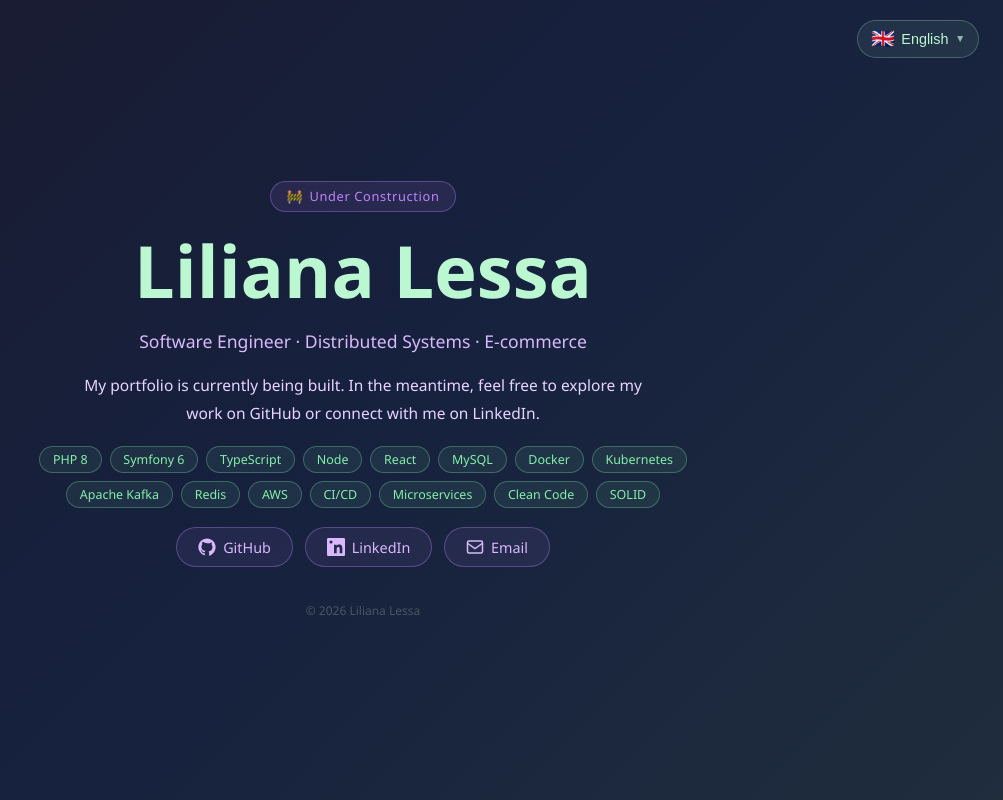
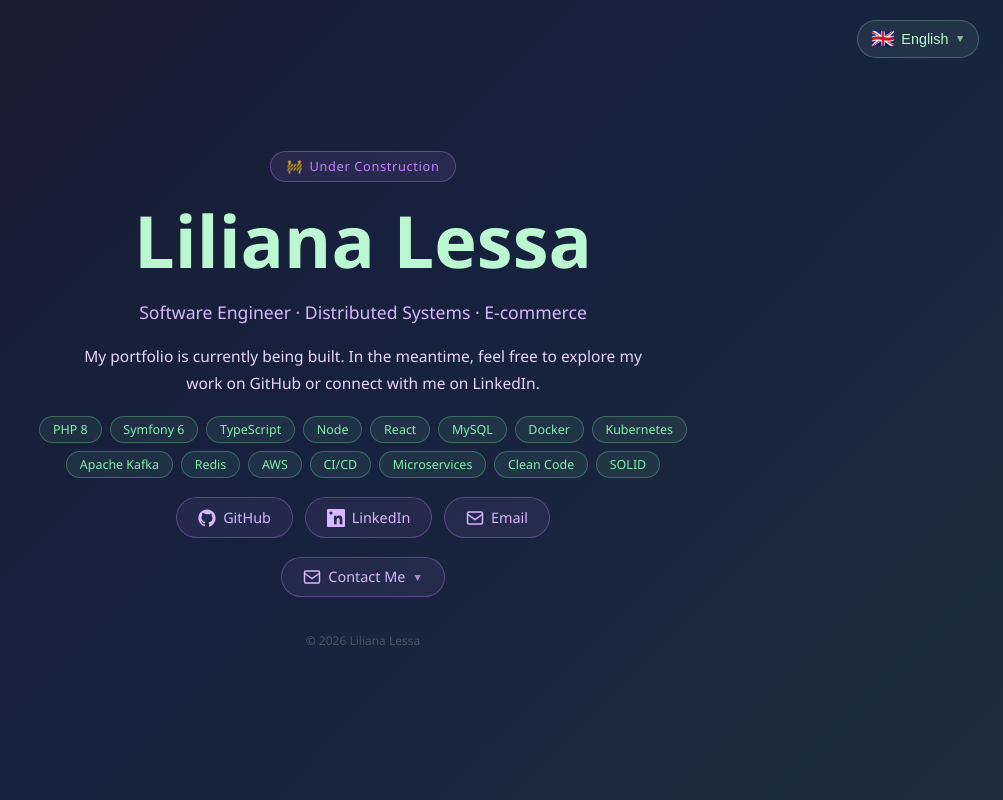
Before and after one commit to LilianaLessa/lilianalessa.github.io, a React (Vite) app: page / in a window 1280 px wide. Shown: the whole page, without its empty margins (277-1280 px from the left). Built offline with nearby package versions, Linux system fonts and the light colour scheme.

Commit message:
add contact form to App.tsx

```diff
--- a/src/App.tsx
+++ b/src/App.tsx
@@ -5,6 +5,9 @@ import SocialButton from "./components/SocialButton";
 import LanguageSelector from "./components/LanguageSelector";
 import { translations, getSavedLocale, LOCALE_STORAGE_KEY } from "./i18n/translations";
 import type { Locale } from "./i18n/translations";
+
+import ContactForm from "./components/ContactForm";
+
 
 const SKILLS: string[] = [
   "PHP 8", "Symfony 6", "TypeScript", "Node", "React",
@@ -161,6 +164,18 @@ export default function App() {
           />
         </div>
 
+<div
+  className={visible ? "fade-up" : ""}
+  style={{
+    ...delay(625),
+    width: "100%",
+    display: "flex",
+    justifyContent: "center",
+  }}
+>
+  <ContactForm t={t} />
+</div>
+
         {/* Footer */}
         <p
           className={visible ? "fade-up" : ""}
```
